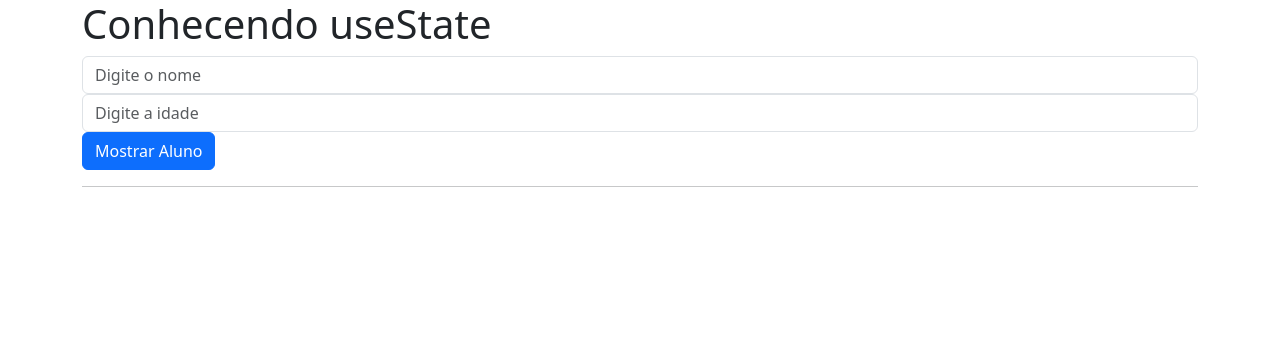
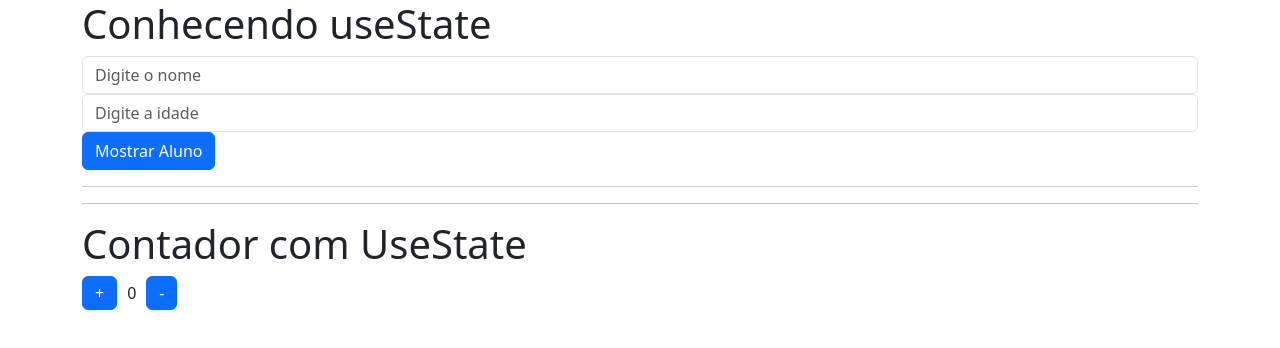
Before and after one commit to luisitcho/curso-react-fraga-2024, a React (Vite) app in the folder 1_primeira_sessao/: page / in a window 1280 px wide. Shown: the top 348 px of the page. Built offline with nearby package versions, Linux system fonts and the light colour scheme.

Commit message:
curso react - conhecendo useStates

```diff
--- a/1_primeira_sessao/src/App.tsx
+++ b/1_primeira_sessao/src/App.tsx
@@ -1,14 +1,27 @@
 import { useState } from 'react';
 import 'bootstrap/dist/css/bootstrap.min.css';
+
+interface InfoAlunoProps {
+  nome: string;
+  idade: string;
+}
 
 export default function App() {
   const [input, setInput] = useState('');
   const [idade, setIdade] = useState('');
-  const [aluno, setAluno] = useState('');
+
+  const [infoAluno, setAlunoInfo] = useState<InfoAlunoProps>();
+  const [contador, setContador] = useState(0);
 
   function mostrarAluno() {
-    console.log(`testing ${input}`);
-    setAluno(input);
+    if (!input || !idade) {
+
+      return;
+    }
+    setAlunoInfo({
+      nome: input,
+      idade: idade,
+    })
   }
 
   return (
@@ -21,10 +34,20 @@ export default function App() {
 
         <hr />
 
-        {aluno && (
-          <h3>Bem vindo {aluno} {idade && `| idade: ${idade}`} </h3>
+        {infoAluno && (
+          <h3>Bem vindo {infoAluno.nome} {infoAluno?.idade && `| idade: ${infoAluno.idade}`} </h3>
         )}
 
+        <hr />
+
+        <h1>Contador com UseState</h1>
+
+        <div className="d-flex align-items-center" style={{ gap: '10px' }}>
+          <button className='btn btn-primary py-1' onClick={() => setContador(valorAtual => valorAtual + 1)}>+</button>
+          <span>{contador}</span>
+          <button className='btn btn-primary py-1' onClick={() => setContador(valorAtual => (valorAtual > 0 ? valorAtual - 1 : valorAtual))}>-</button>
+
+        </div>
       </div>
     </>
   )
```
